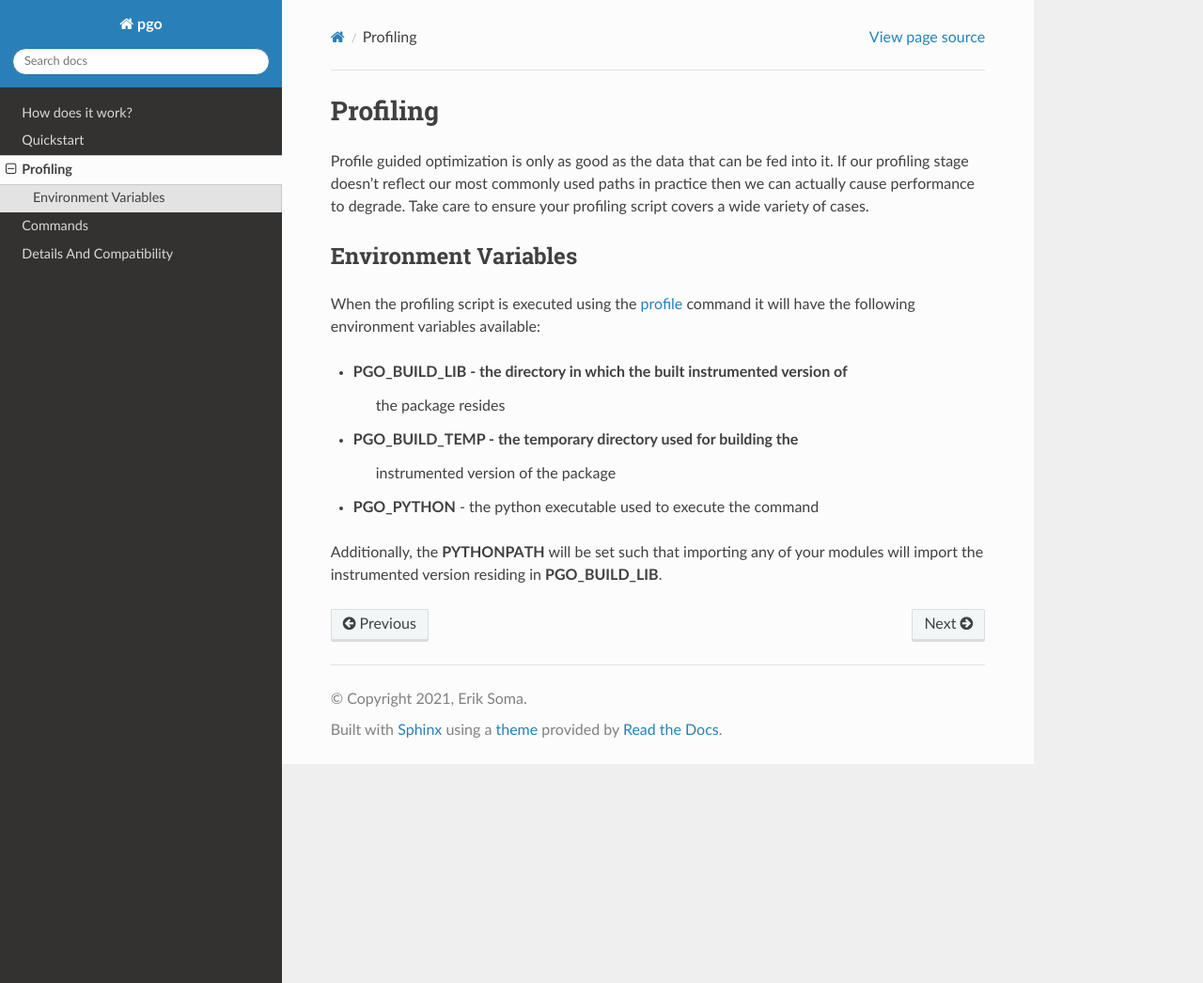
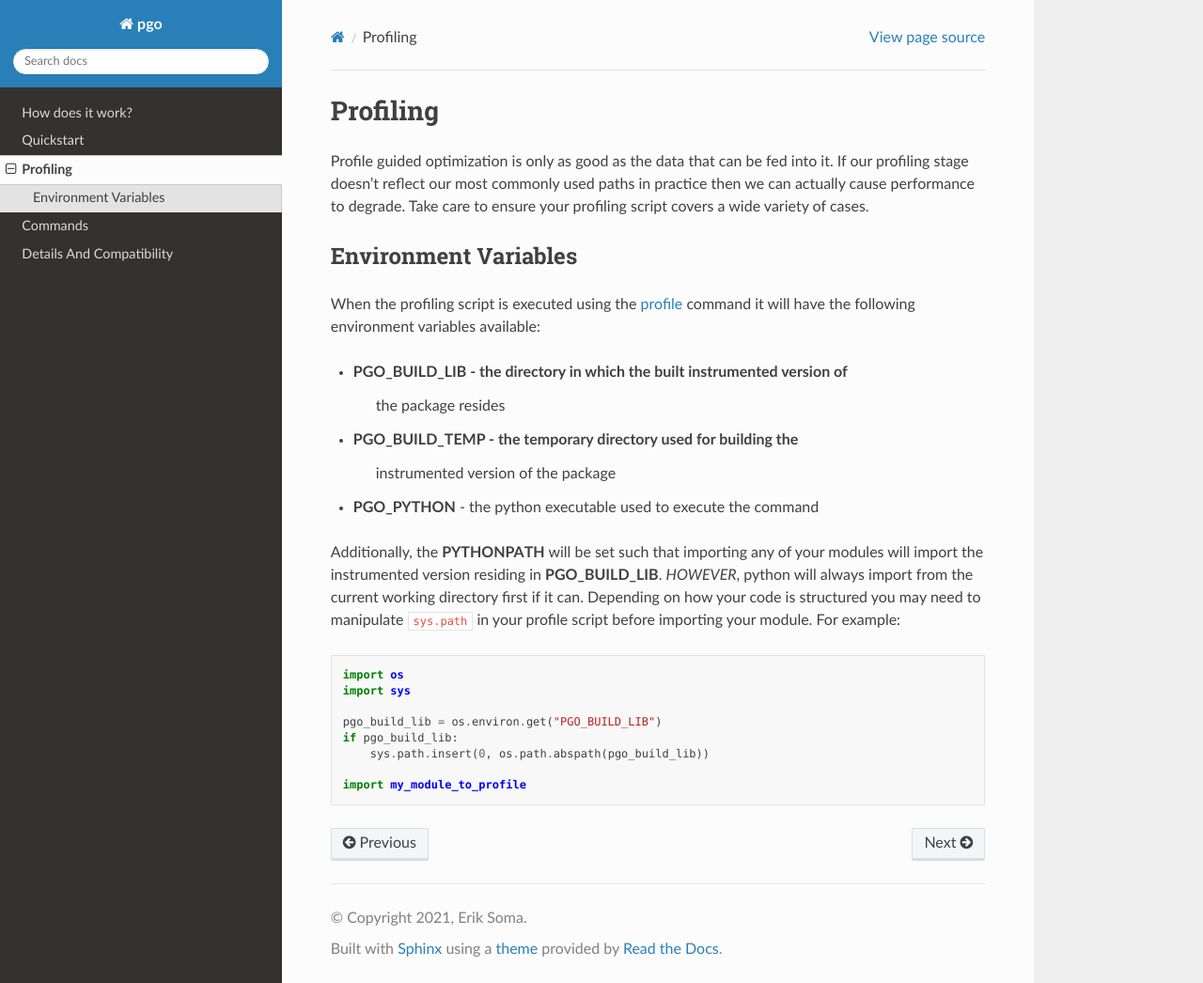
Before and after one commit to esoma/pgo, a Sphinx documentation site: the page built from doc/source/profiling.rst, in a window 1280 px wide and 1046 px high. Shown: the whole window at 94% size. Built offline with Sphinx 7.4.7 and the Read the Docs theme 2.0.0, drawn with Linux system fonts in a browser that asks for light colours.

Commit message:
Explain how the profile script sys.path may need to be manipulated manually.

```diff
--- a/doc/source/profiling.rst
+++ b/doc/source/profiling.rst
@@ -22,3 +22,17 @@ have the following environment variables available:
 
 Additionally, the **PYTHONPATH** will be set such that importing any of your
 modules will import the instrumented version residing in **PGO_BUILD_LIB**.
+*HOWEVER*, python will always import from the current working directory first
+if it can. Depending on how your code is structured you may need to manipulate
+``sys.path`` in your profile script before importing your module. For example:
+
+.. code-block:: python
+
+    import os
+    import sys
+
+    pgo_build_lib = os.environ.get("PGO_BUILD_LIB")
+    if pgo_build_lib:
+        sys.path.insert(0, os.path.abspath(pgo_build_lib))
+
+    import my_module_to_profile
```
